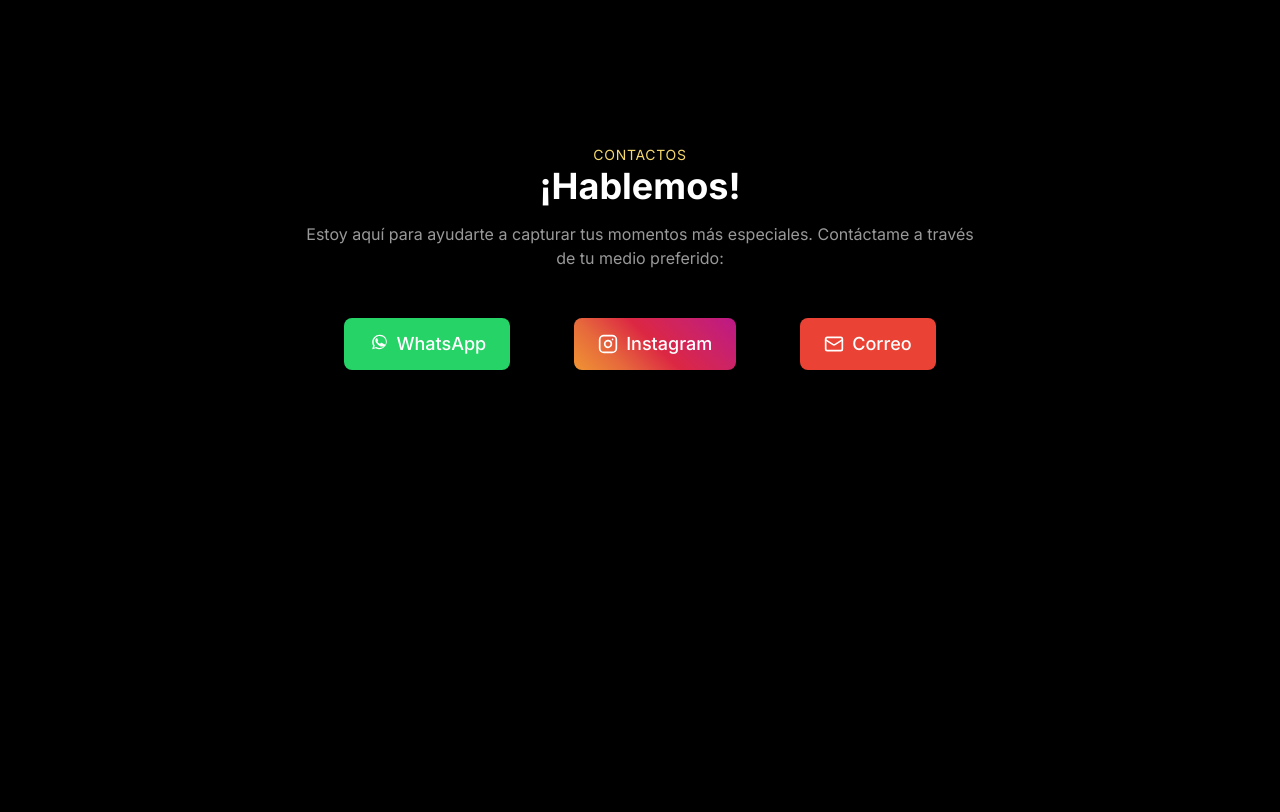
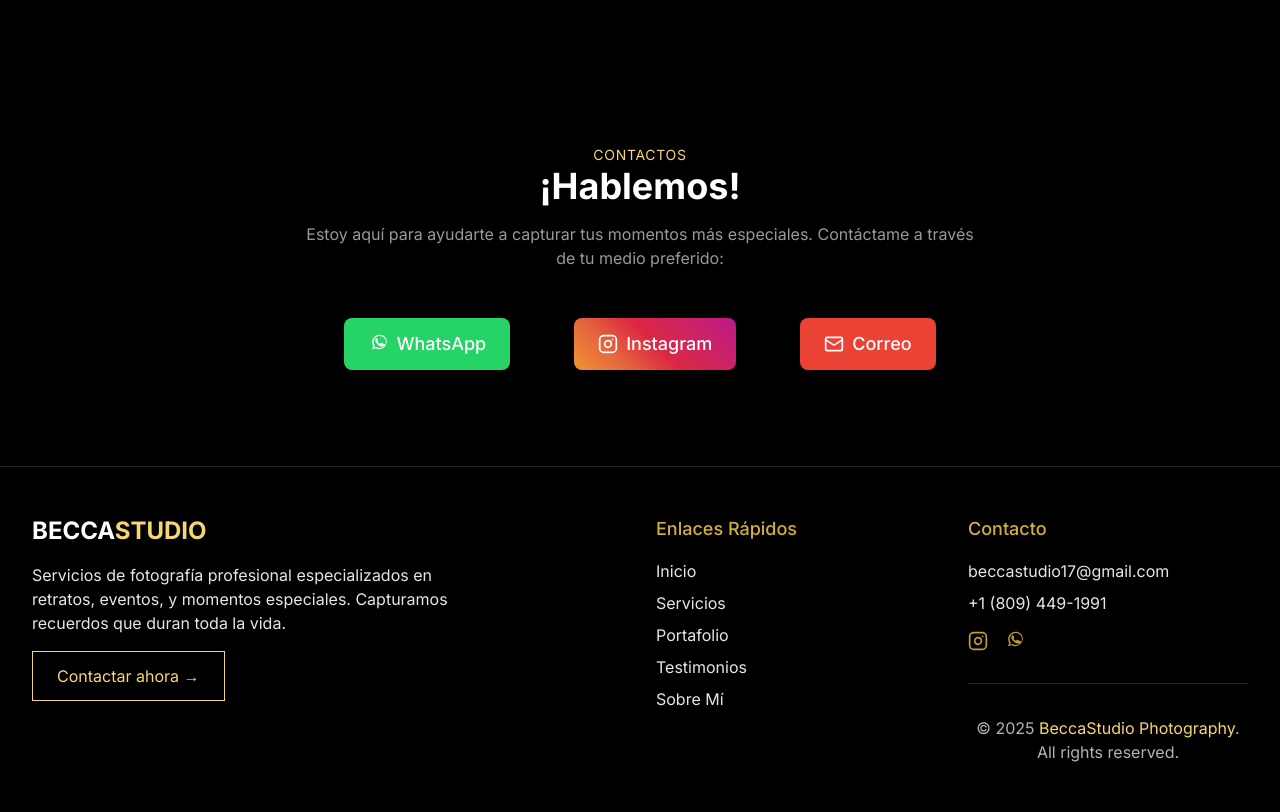
Before and after one commit to CamiloMaria/beccastudio, an Astro site: page / in a window 1280 px wide. Shown: the part 4657-5469 px from the top of the page. Before the commit the page ends 5123 px from the top, so only its background shows below. Built offline with nearby package versions, Linux system fonts and the light colour scheme; Astro itself is replaced by a stand-in of ours.

Commit message:
Add Footer component to enhance site navigation and user engagement. Update Layout to include Footer and modify index.ts to export Footer component. Remove unused Button import from Contact section for improved code clarity.

```diff
--- /dev/null
+++ b/src/components/Footer.astro
@@ -0,0 +1,158 @@
+---
+import { Button } from "../components";
+const currentYear = new Date().getFullYear();
+---
+
+<footer class="bg-black py-12 mt-auto border-t border-gold/20">
+  <div class="container mx-auto px-4 md:px-6">
+    <div class="grid grid-cols-1 md:grid-cols-4 gap-8">
+      <!-- Logo and Description -->
+      <div class="md:col-span-2">
+        <a href="/" class="logo">
+          <span class="text-xl md:text-2xl font-bold text-white">
+            BECCA<span class="text-gold-light">STUDIO</span>
+          </span>
+        </a>
+        <p class="text-white/90 max-w-md mt-4 mb-4">
+          Servicios de fotografía profesional especializados en retratos,
+          eventos, y momentos especiales. Capturamos recuerdos que duran toda la
+          vida.
+        </p>
+        <div class="mt-4">
+          <Button
+            variant="secondary"
+            href="#contactos"
+            text="Contactar ahora →"
+            class="inline-block"
+          />
+        </div>
+      </div>
+
+      <!-- Quick Links -->
+      <div>
+        <h3 class="font-medium text-lg mb-4 text-gold">Enlaces Rápidos</h3>
+        <ul class="space-y-2">
+          <li>
+            <a
+              href="#inicio"
+              class="text-white/90 hover:text-gold-light transition-colors"
+            >
+              Inicio
+            </a>
+          </li>
+          <li>
+            <a
+              href="#servicios"
+              class="text-white/90 hover:text-gold-light transition-colors"
+            >
+              Servicios
+            </a>
+          </li>
+          <li>
+            <a
+              href="#portafolio"
+              class="text-white/90 hover:text-gold-light transition-colors"
+            >
+              Portafolio
+            </a>
+          </li>
+          <li>
+            <a
+              href="#testimonios"
+              class="text-white/90 hover:text-gold-light transition-colors"
+            >
+              Testimonios
+            </a>
+          </li>
+          <li>
+            <a
+              href="#sobre-mi"
+              class="text-white/90 hover:text-gold-light transition-colors"
+            >
+              Sobre Mí
+            </a>
+          </li>
+        </ul>
+      </div>
+
+      <!-- Contact -->
+      <div>
+        <h3 class="font-medium text-lg mb-4 text-gold">Contacto</h3>
+        <ul class="space-y-2">
+          <li>
+            <a
+              href="mailto:beccastudio17@gmail.com?subject=Consulta%20de%20fotografía&body=Hola%20Becca,%20me%20gustaría%20saber%20más%20sobre%20tus%20servicios%20de%20fotografía."
+              class="text-white/90 hover:text-gold-light transition-colors"
+            >
+              beccastudio17@gmail.com
+            </a>
+          </li>
+          <li class="text-white/90">
+            <a
+              href="tel:+18094491991"
+              class="text-white/90 hover:text-gold-light transition-colors"
+            >
+              +1 (809) 449-1991
+            </a>
+          </li>
+          <li class="flex items-center gap-4 mt-4">
+            <a
+              href="https://instagram.com/becca_rs17"
+              target="_blank"
+              rel="noopener noreferrer"
+              class="text-gold/90 hover:text-gold transition-colors hover:scale-110"
+            >
+              <svg
+                xmlns="http://www.w3.org/2000/svg"
+                width="20"
+                height="20"
+                viewBox="0 0 24 24"
+                fill="none"
+                stroke="currentColor"
+                stroke-width="2"
+                stroke-linecap="round"
+                stroke-linejoin="round"
+              >
+                <rect width="20" height="20" x="2" y="2" rx="5" ry="5"></rect>
+                <path d="M16 11.37A4 4 0 1 1 12.63 8 4 4 0 0 1 16 11.37z"
+                ></path>
+                <line x1="17.5" x2="17.51" y1="6.5" y2="6.5"></line>
+              </svg>
+            </a>
+            <a
+              href="https://wa.me/18094491991?text=Hola%20Becca,%20quiero%20una%20sesión%20de%20fotos."
+              target="_blank"
+              rel="noopener noreferrer"
+              class="text-gold/90 hover:text-gold transition-colors hover:scale-110"
+            >
+              <svg
+                xmlns="http://www.w3.org/2000/svg"
+                width="20"
+                height="20"
+                viewBox="0 0 24 24"
+                fill="currentColor"
+                class="w-5 h-5"
+              >
+                <path
+                  fill-rule="evenodd"
+                  clip-rule="evenodd"
+                  d="M20.52 3.45C18.81 1.73 16.5 0.75 14.08 0.75C9.11 0.75 5.03 4.83 5.03 9.8C5.03 11.34 5.43 12.84 6.19 14.16L5 18.29L9.26 17.13C10.53 17.82 11.97 18.17 13.45 18.17H13.45C18.42 18.17 22.5 14.09 22.5 9.12C22.5 6.7 21.52 4.39 19.8 2.67L20.52 3.45ZM14.08 16.83C12.78 16.83 11.51 16.5 10.4 15.87L10.12 15.7L7.32 16.43L8.07 13.7L7.88 13.4C7.17 12.25 6.79 10.9 6.79 9.51C6.79 5.65 10.07 2.38 14.08 2.38C16.1 2.38 18.01 3.2 19.42 4.62C20.83 6.04 21.49 7.95 21.49 9.97C21.48 13.84 18.2 16.83 14.08 16.83M17.85 11.35C17.59 11.22 16.26 10.57 16.03 10.49C15.8 10.4 15.64 10.36 15.47 10.62C15.31 10.88 14.79 11.48 14.66 11.64C14.52 11.8 14.39 11.82 14.13 11.69C12.98 11.12 12.23 10.67 11.46 9.36C11.23 8.95 11.73 8.98 12.19 8.07C12.28 7.9 12.24 7.76 12.17 7.63C12.1 7.5 11.61 6.18 11.4 5.66C11.2 5.15 10.99 5.22 10.84 5.21C10.7 5.2 10.53 5.2 10.37 5.2C10.21 5.2 9.94 5.27 9.71 5.52C9.48 5.78 8.78 6.43 8.78 7.75C8.78 9.07 9.75 10.35 9.89 10.51C10.03 10.67 11.6 13.1 14.01 14.28C15.02 14.82 15.57 14.96 16.11 15.05C16.96 15.21 17.73 15.1 18.34 15.02C19.02 14.94 20.11 14.37 20.32 13.76C20.53 13.15 20.53 12.63 20.46 12.51C20.39 12.39 20.23 12.33 19.97 12.21L17.85 11.35Z"
+                ></path>
+              </svg>
+            </a>
+          </li>
+        </ul>
+
+        <div
+          class="border-t border-gold/20 mt-8 pt-8 text-center text-white/70"
+        >
+          <p>
+            © {currentYear}
+            <span class="text-gold-light">BeccaStudio Photography</span>. All
+            rights reserved.
+          </p>
+        </div>
+      </div>
+    </div>
+  </div>
+</footer>
--- a/src/components/index.ts
+++ b/src/components/index.ts
@@ -1,3 +1,4 @@
 export { default as Header } from "./Header.astro";
 export { default as Button } from "./Button.astro";
 export { default as StarRating } from "./StarRating.astro";
+export { default as Footer } from "./Footer.astro";
--- a/src/layouts/Layout.astro
+++ b/src/layouts/Layout.astro
@@ -1,6 +1,6 @@
 ---
 import "../styles/global.css";
-
+import { Header, Footer } from "../components";
 interface Props {
   title?: string;
   description?: string;
@@ -40,7 +40,9 @@ const {
     />
   </head>
   <body class="bg-black text-white">
+    <Header />
     <slot />
+    <Footer />
   </body>
 </html>
 
--- a/src/pages/index.astro
+++ b/src/pages/index.astro
@@ -8,11 +8,9 @@ import {
   AboutMe,
   Contact,
 } from "../sections";
-import { Header } from "../components";
 ---
 
 <Layout>
-  <Header />
   <Hero />
   <Services />
   <Portfolio />
--- a/src/sections/Contact.astro
+++ b/src/sections/Contact.astro
@@ -1,7 +1,3 @@
----
-import { Button } from "../components";
----
-
 <section id="contactos" class="py-24 bg-black text-white">
   <div
     class="absolute inset-0 opacity-[0.04]"
```
